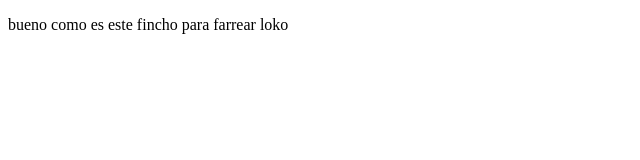
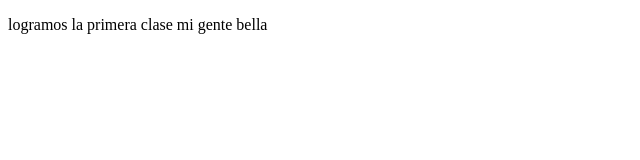
Before and after one commit to DaniMendozax/ProyectoDemoCursoPrework, a plain HTML site: page index.html in a window 1280 px wide. Shown: the full height of the page, 0-640 px from the left. Drawn offline with Linux system fonts and the light colour scheme.

```diff
--- a/index.html
+++ b/index.html
@@ -8,7 +8,7 @@
 </head>
 <body>
     <p>
-        bueno como es este fincho para farrear loko
+     logramos la primera clase mi gente bella
     </p>
 </body>
 </html>
```
